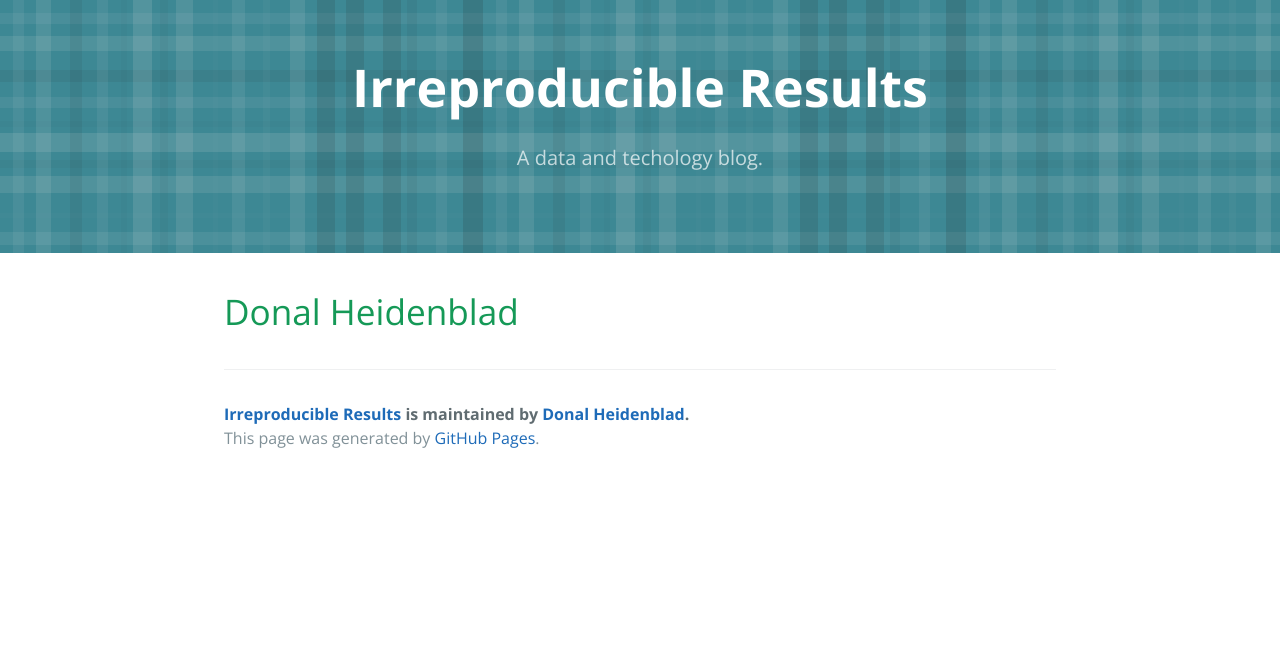
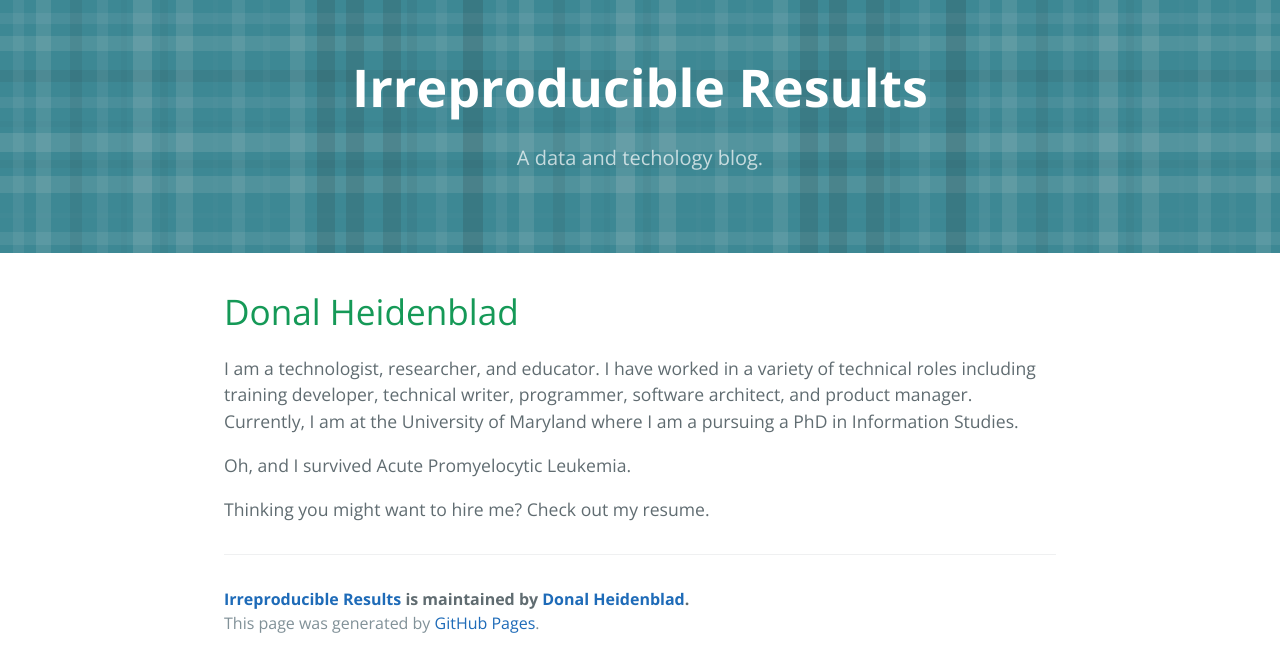
Before and after one commit to donalus/donalus.github.io, a Jekyll site: the page built from about.html, in a window 1280 px wide. Shown: the top 672 px of the page. Built offline with Jekyll 4.4.1, drawn with Linux system fonts in a browser that asks for light colours.

Commit message:
Update about.html

```diff
--- a/about.html
+++ b/about.html
@@ -6,4 +6,12 @@ permalink: about.html
 <div id="home">
 <h1>Donal Heidenblad</h1>
 
+  <p>I am a technologist, researcher, and educator. I have worked in a variety of technical roles including training developer,
+    technical writer, programmer, software architect, and product manager. Currently, I am at the University of Maryland where
+    I am a pursuing a PhD in Information Studies.
+  </p>
+
+  <p>Oh, and I survived Acute Promyelocytic Leukemia.</p>
+
+  <p>Thinking you might want to hire me? Check out my resume.</p>
 </div>
```
